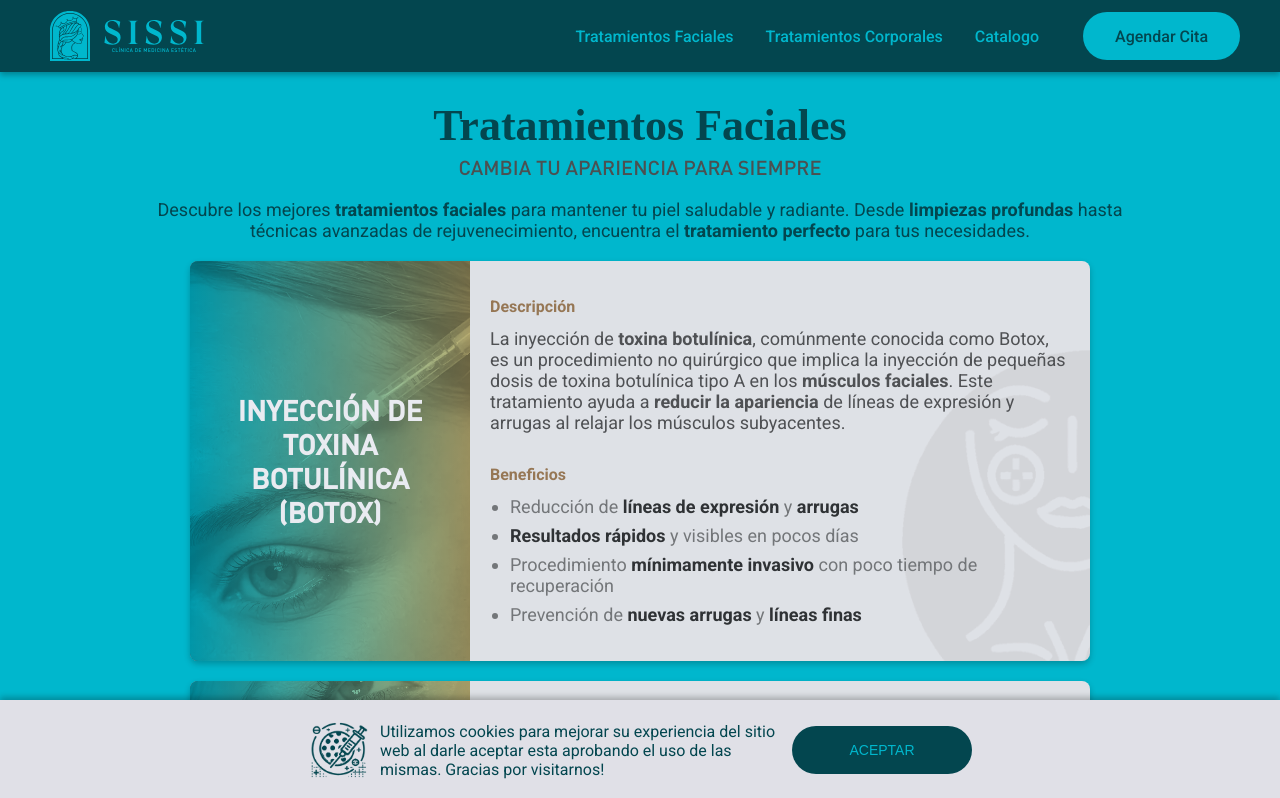
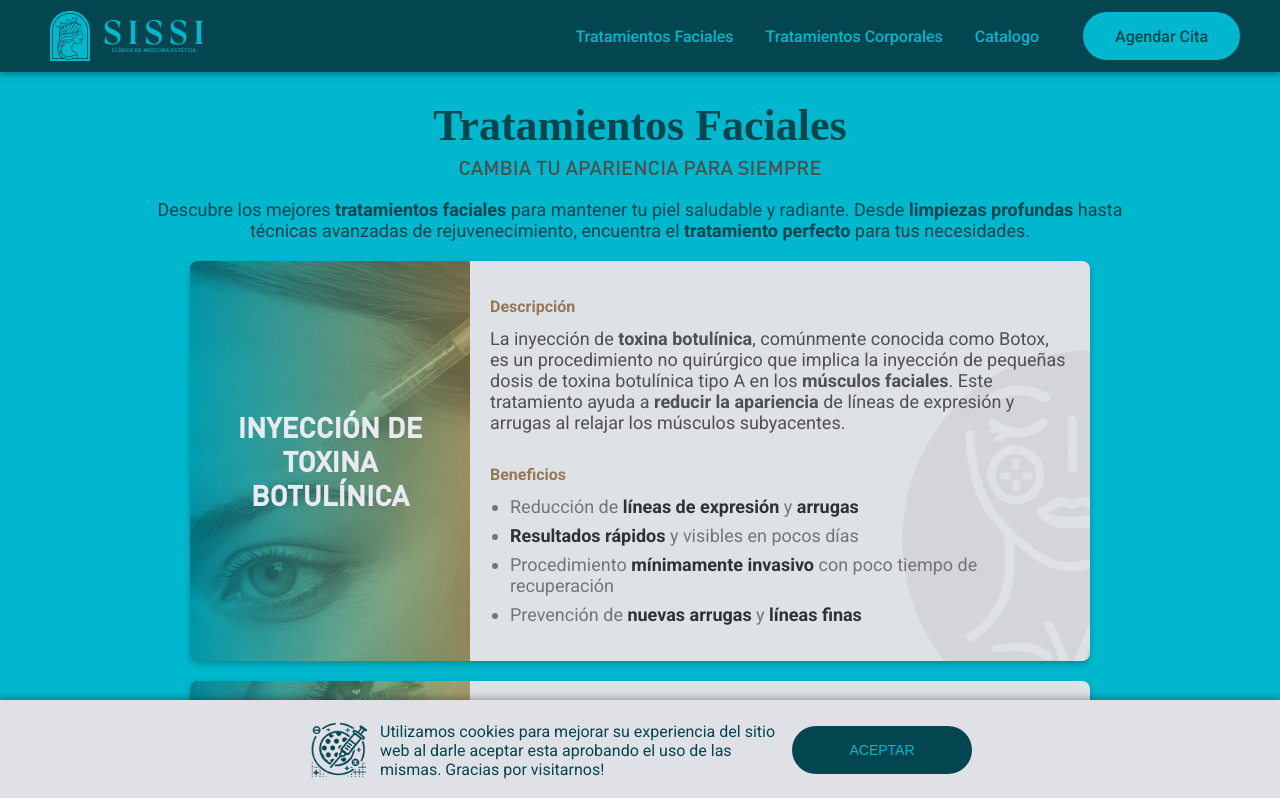
Before and after one commit to Yaalalf/sissi-landing-page, a Next.js app: page /tratamientosFaciales in a window 1280 px wide. Shown: the top 798 px of the page. Built offline with nearby package versions, Linux system fonts and the light colour scheme.

Commit message:
fixing botox word

```diff
--- a/src/components/SimpleCarrousel/SimpleCarrousel.tsx
+++ b/src/components/SimpleCarrousel/SimpleCarrousel.tsx
@@ -137,7 +137,7 @@ export default function SimpleCarrousel() {
 const data = [
   {
     className: "One",
-    description1: "Tratamientos de Botox",
+    description1: "Tratamientos de Toxina Botulínica",
     description2: "Hilos Tensores Faciales",
     icon1: "/bote_icon.webp",
     icon2: "/puntos_icon.webp",
--- a/src/sections/CatalogSection/CatalogSection.tsx
+++ b/src/sections/CatalogSection/CatalogSection.tsx
@@ -136,7 +136,7 @@ const consultingData = [
 ];
 const facialData = [
   {
-    description: "Tratamiento antiarrugas con Botox",
+    description: "Tratamiento antiarrugas con Toxina Botulínica",
     price: "350 €",
   },
 
--- a/src/sections/FacialTreatmentSection/FacialTreatmentSection.tsx
+++ b/src/sections/FacialTreatmentSection/FacialTreatmentSection.tsx
@@ -65,7 +65,7 @@ export default function FacialTreatmentSection() {
 const data = [
   {
     id: "botox",
-    title: "Inyección de Toxina Botulínica (Botox)",
+    title: "Inyección de Toxina Botulínica",
     description: (
       <>
         La inyección de <span>toxina botulínica</span>, comúnmente conocida como
```
